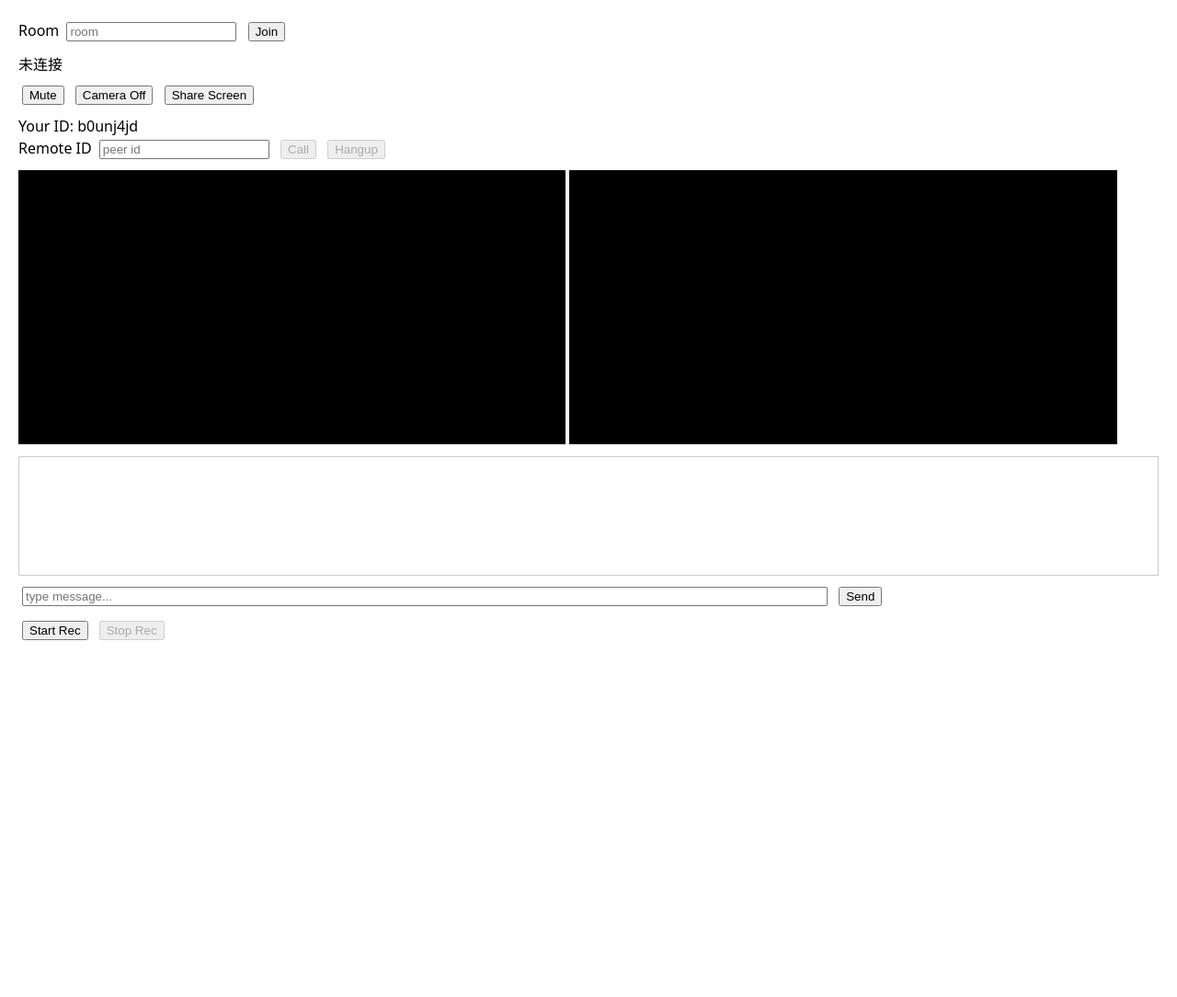
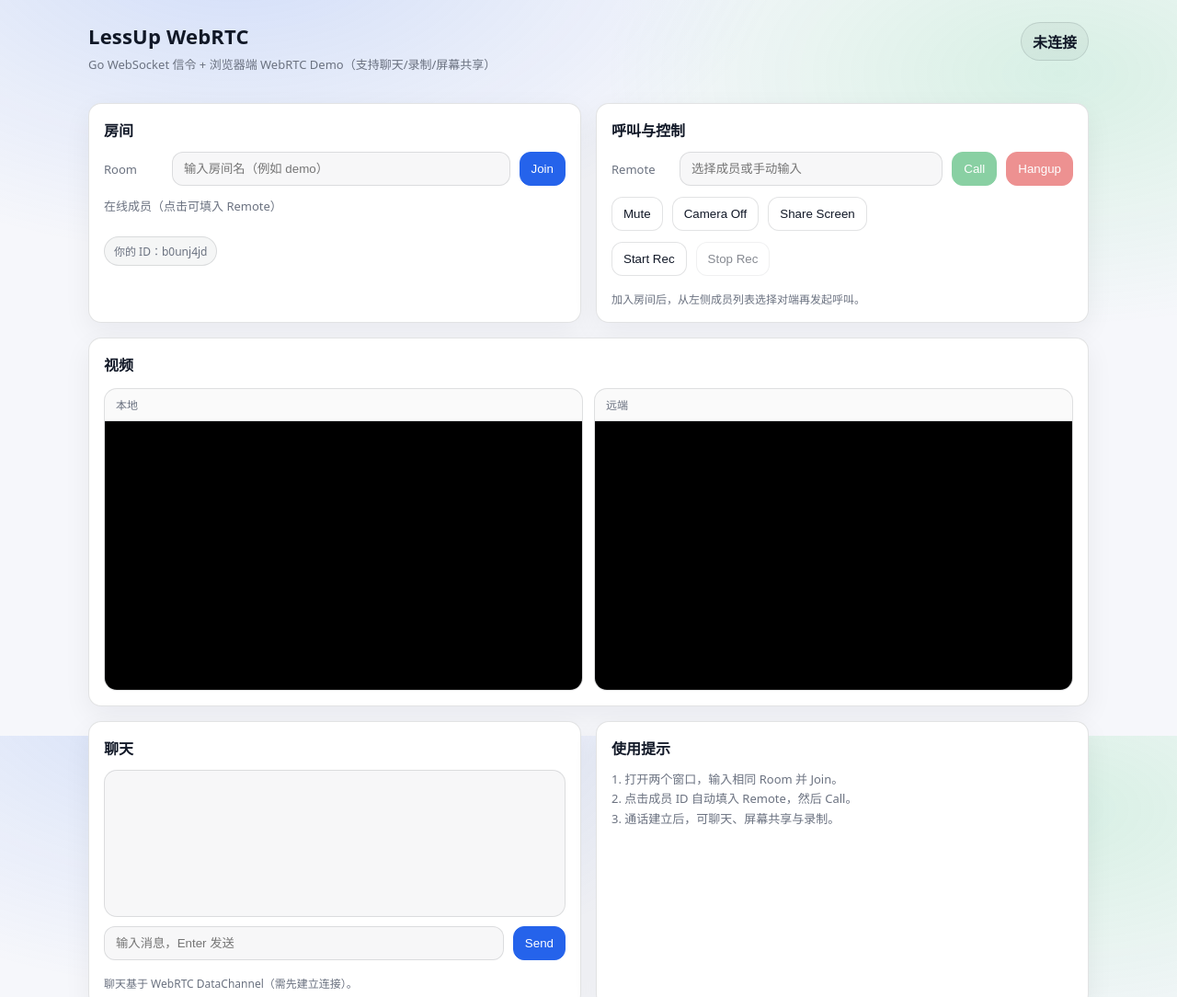
Before and after one commit to LessUp/WebRTC, a plain HTML site: page web/index.html in a window 1280 px wide. Shown: the top 1084 px of the page at 92% size. Before the commit the page ends 800 px from the top, so only its background shows below. Drawn offline with Linux system fonts and the light colour scheme.

Commit message:
一致性检查、文档同步

```diff
--- a/web/app.js
+++ b/web/app.js
@@ -4,6 +4,7 @@ const idEl = document.getElementById('myId')
 idEl.textContent = myId
 
 let ws
+let manualClose = false
 let pc
 let localStream
 let roomId
@@ -16,6 +17,15 @@ const chatLog = document.getElementById('chatLog')
 const membersEl = document.getElementById('members')
 const chatInput = document.getElementById('chatInput')
 const chatSend = document.getElementById('chatSend')
+
+const roomInput = document.getElementById('room')
+const remoteInput = document.getElementById('remote')
+const localVideo = document.getElementById('local')
+const remoteVideo = document.getElementById('remoteVideo')
+const joinBtn = document.getElementById('join')
+const callBtn = document.getElementById('call')
+const hangupBtn = document.getElementById('hangup')
+
 let state = 'idle'
 let muted = false
 let cameraOff = false
@@ -38,9 +48,20 @@ function setState(newState) {
     else if (state === 'ended') text = '通话已结束'
     statusEl.textContent = text
   }
-  if (typeof joinBtn !== 'undefined' && typeof callBtn !== 'undefined' && typeof hangupBtn !== 'undefined') {
-    joinBtn.disabled = state !== 'idle'
+  if (joinBtn) {
+    joinBtn.textContent = state === 'idle' ? 'Join' : 'Leave'
+    joinBtn.disabled = state === 'calling'
+  }
+  if (roomInput) {
+    roomInput.disabled = state !== 'idle'
+  }
+  if (remoteInput) {
+    remoteInput.disabled = state !== 'joined'
+  }
+  if (callBtn) {
     callBtn.disabled = state !== 'joined'
+  }
+  if (hangupBtn) {
     hangupBtn.disabled = state !== 'calling'
   }
 }
@@ -57,19 +78,25 @@ function renderMembers(list) {
   if (!membersEl) return
   membersEl.innerHTML = ''
   if (!list || !list.length) {
-    membersEl.textContent = 'Members: (none)'
+    const span = document.createElement('span')
+    span.className = 'muted'
+    span.textContent = '暂无成员'
+    membersEl.appendChild(span)
     return
   }
-  const label = document.createElement('span')
-  label.textContent = 'Members: '
-  membersEl.appendChild(label)
   list.forEach(id => {
     const btn = document.createElement('button')
-    btn.textContent = id === myId ? id + ' (you)' : id
-    btn.onclick = () => {
-      if (id === myId) return
-      const remoteInput = document.getElementById('remote')
-      if (remoteInput) remoteInput.value = id
+    btn.type = 'button'
+    btn.className = 'member-pill'
+    if (id === myId) {
+      btn.textContent = id + ' (你)'
+      btn.disabled = true
+    } else {
+      btn.textContent = id
+      btn.onclick = () => {
+        if (!remoteInput) return
+        remoteInput.value = id
+      }
     }
     membersEl.appendChild(btn)
   })
@@ -88,13 +115,40 @@ function setupDataChannel(dc) {
   }
 }
 
+function sendChat() {
+  if (!chatInput) return
+  const text = chatInput.value.trim()
+  if (!text) return
+  if (!dataChannel || dataChannel.readyState !== 'open') {
+    setError('聊天通道未建立（请先 Call）')
+    return
+  }
+  setError('')
+  dataChannel.send(text)
+  appendChat('me: ' + text)
+  chatInput.value = ''
+}
+
+if (chatSend) {
+  chatSend.onclick = sendChat
+}
+
+if (chatInput) {
+  chatInput.addEventListener('keydown', (e) => {
+    if (e.key === 'Enter') {
+      e.preventDefault()
+      sendChat()
+    }
+  })
+}
+
 const servers = { iceServers: [{ urls: ['stun:stun.l.google.com:19302'] }] }
 
 async function getMedia() {
   if (!localStream) {
     try {
       localStream = await navigator.mediaDevices.getUserMedia({ audio: true, video: true })
-      document.getElementById('local').srcObject = localStream
+      if (localVideo) localVideo.srcObject = localStream
       setError('')
     } catch (err) {
       console.error(err)
@@ -172,7 +226,7 @@ if (recStop) {
 }
 
 function connectWS() {
-  if (ws && ws.readyState === WebSocket.OPEN) return
+  if (ws && (ws.readyState === WebSocket.OPEN || ws.readyState === WebSocket.CONNECTING)) return
   const proto = location.protocol === 'https:' ? 'wss://' : 'ws://'
   ws = new WebSocket(proto + location.host + '/ws')
   ws.onopen = () => {
@@ -184,10 +238,12 @@ function connectWS() {
     const msg = JSON.parse(ev.data)
     if (msg.type === 'offer') {
       await ensurePC(msg.from)
+      if (remoteInput) remoteInput.value = msg.from || ''
       await pc.setRemoteDescription(msg.sdp)
       const answer = await pc.createAnswer()
       await pc.setLocalDescription(answer)
       send({ type: 'answer', room: roomId, from: myId, to: msg.from, sdp: pc.localDescription })
+      setState('calling')
     } else if (msg.type === 'answer') {
       if (pc) {
         await pc.setRemoteDescription(msg.sdp)
@@ -206,7 +262,16 @@ function connectWS() {
     setError('信令服务器连接出错')
   }
   ws.onclose = () => {
-    setError('信令服务器连接已关闭')
+    ws = null
+    closePeerConnection()
+    roomId = null
+    if (remoteInput) remoteInput.value = ''
+    if (manualClose) {
+      manualClose = false
+      setError('')
+    } else {
+      setError('信令服务器连接已关闭')
+    }
     setState('idle')
     renderMembers([])
   }
@@ -220,24 +285,80 @@ async function ensurePC(target) {
     if (e.candidate) send({ type: 'candidate', room: roomId, from: myId, to: remoteId, candidate: e.candidate })
   }
   pc.ontrack = (e) => {
-    document.getElementById('remoteVideo').srcObject = e.streams[0]
+    if (remoteVideo) remoteVideo.srcObject = e.streams[0]
   }
   pc.ondatachannel = (e) => {
     setupDataChannel(e.channel)
   }
   await getMedia()
   localStream.getTracks().forEach(t => pc.addTrack(t, localStream))
+  if (usingScreen && screenStream) {
+    const track = screenStream.getVideoTracks()[0]
+    if (track) {
+      const sender = pc.getSenders().find(s => s.track && s.track.kind === 'video')
+      if (sender) {
+        sender.replaceTrack(track).catch(() => {})
+      }
+    }
+  }
+}
+
+function closePeerConnection() {
+  if (dataChannel) {
+    try { dataChannel.close() } catch {}
+  }
+  dataChannel = null
+  remoteId = null
+  if (pc) {
+    try { pc.close() } catch {}
+    pc = null
+  }
+  if (remoteVideo) remoteVideo.srcObject = null
+}
+
+function stopLocalMedia() {
+  if (localStream) {
+    localStream.getTracks().forEach(t => { try { t.stop() } catch {} })
+    localStream = null
+  }
+  if (localVideo) localVideo.srcObject = null
+  muted = false
+  cameraOff = false
+  const muteButton = document.getElementById('muteBtn')
+  if (muteButton) muteButton.textContent = 'Mute'
+  const cameraButton = document.getElementById('cameraBtn')
+  if (cameraButton) cameraButton.textContent = 'Camera Off'
+}
+
+function leaveRoom() {
+  closePeerConnection()
+  if (usingScreen) {
+    stopScreenShare()
+  }
+  stopLocalMedia()
+  renderMembers([])
+  if (remoteInput) remoteInput.value = ''
+  setError('')
+  if (ws) {
+    try {
+      manualClose = true
+      ws.send(JSON.stringify({ type: 'leave', room: roomId, from: myId }))
+    } catch {}
+    try { ws.close() } catch {}
+  }
+  ws = null
+  roomId = null
+  setState('idle')
 }
 
 function stopScreenShare() {
   if (!usingScreen) return
-  const localVideo = document.getElementById('local')
   if (screenStream) {
     screenStream.getTracks().forEach(t => { try { t.stop() } catch {} })
     screenStream = null
   }
   if (localStream) {
-    localVideo.srcObject = localStream
+    if (localVideo) localVideo.srcObject = localStream
     const cameraTrack = localStream.getVideoTracks()[0]
     if (pc && cameraTrack) {
       const sender = pc.getSenders().find(s => s.track && s.track.kind === 'video')
@@ -246,7 +367,7 @@ function stopScreenShare() {
       }
     }
   } else {
-    localVideo.srcObject = null
+    if (localVideo) localVideo.srcObject = null
   }
   usingScreen = false
   const btn = document.getElementById('screenBtn')
@@ -254,7 +375,6 @@ function stopScreenShare() {
 }
 
 function getRecordStream() {
-  const remoteVideo = document.getElementById('remoteVideo')
   const remoteStream = remoteVideo && remoteVideo.srcObject
   if (remoteStream) return remoteStream
   if (localStream) return localStream
@@ -267,23 +387,29 @@ function send(obj) {
   }
 }
 
-const joinBtn = document.getElementById('join')
 joinBtn.onclick = async () => {
-  roomId = document.getElementById('room').value.trim()
+  if (state !== 'idle') {
+    leaveRoom()
+    return
+  }
+  roomId = (roomInput ? roomInput.value : '').trim()
   if (!roomId) return
-  connectWS()
   try {
     await getMedia()
   } catch {
     // error already handled in getMedia
     return
   }
+  connectWS()
 }
 
-const callBtn = document.getElementById('call')
 callBtn.onclick = async () => {
-  const id = document.getElementById('remote').value.trim()
+  const id = (remoteInput ? remoteInput.value : '').trim()
   if (!id || !roomId) return
+  if (!ws || ws.readyState !== WebSocket.OPEN) {
+    setError('信令服务器未连接')
+    return
+  }
   await ensurePC(id)
   if (!dataChannel) {
     const dc = pc.createDataChannel('chat')
@@ -295,14 +421,9 @@ callBtn.onclick = async () => {
   setState('calling')
 }
 
-const hangupBtn = document.getElementById('hangup')
 hangupBtn.onclick = () => {
-  if (pc) {
-    pc.getSenders().forEach(s => { try { s.track && s.track.stop() } catch {} })
-    pc.close()
-    pc = null
-  }
-  if (roomId) {
+  closePeerConnection()
+  if (roomId && ws && ws.readyState === WebSocket.OPEN) {
     setState('joined')
   } else {
     setState('idle')
@@ -348,8 +469,7 @@ if (screenBtn) {
         screenStream = stream
         usingScreen = true
         screenBtn.textContent = 'Stop Share'
-        const localVideo = document.getElementById('local')
-        localVideo.srcObject = screenStream
+        if (localVideo) localVideo.srcObject = screenStream
         if (pc) {
           const sender = pc.getSenders().find(s => s.track && s.track.kind === 'video')
           if (sender) {
--- a/web/index.html
+++ b/web/index.html
@@ -2,57 +2,102 @@
 <html>
 <head>
 <meta charset="utf-8">
-<title>WebRTC Demo</title>
+<title>LessUp WebRTC</title>
 <meta name="viewport" content="width=device-width,initial-scale=1">
-<style>
-body{font-family:system-ui,Arial;margin:20px}
-video{width:48%;background:#000}
-input,button{margin:4px}
-.row{margin:8px 0}
-</style>
+<link rel="stylesheet" href="styles.css">
 </head>
  <body>
- <div class="row">
- <label>Room</label>
- <input id="room" placeholder="room">
- <button id="join">Join</button>
+  <div class="app">
+   <header class="app__header">
+    <div class="brand">
+     <div class="brand__title">LessUp WebRTC</div>
+     <div class="brand__subtitle">Go WebSocket 信令 + 浏览器端 WebRTC Demo（支持聊天/录制/屏幕共享）</div>
     </div>
- <div class="row">
- <div id="status">未连接</div>
+    <div class="status">
+     <div id="status" class="status__text">未连接</div>
+     <div id="error" class="status__error"></div>
     </div>
- <div class="row">
- <div id="members"></div>
+   </header>
+
+   <div class="grid">
+    <section class="card">
+     <h2 class="card__title">房间</h2>
+     <div class="form-row">
+      <span class="label">Room</span>
+      <input id="room" class="input" placeholder="输入房间名（例如 demo）" autocomplete="off">
+      <button id="join" class="button button--primary">Join</button>
      </div>
- <div class="row">
- <div id="error" style="color:#c00;"></div>
+
+     <div class="members">
+      <div class="members__title">在线成员（点击可填入 Remote）</div>
+      <div id="members" class="members__list"></div>
      </div>
- <div class="row">
- <button id="muteBtn">Mute</button>
- <button id="cameraBtn">Camera Off</button>
- <button id="screenBtn">Share Screen</button>
+
+     <div class="footer">
+      <span class="pill">你的 ID：<span id="myId"></span></span>
      </div>
- <div class="row">
- <div>Your ID: <span id="myId"></span></div>
- <label>Remote ID</label>
- <input id="remote" placeholder="peer id">
- <button id="call">Call</button>
- <button id="hangup">Hangup</button>
+    </section>
+
+    <section class="card">
+     <h2 class="card__title">呼叫与控制</h2>
+     <div class="form-row">
+      <span class="label">Remote</span>
+      <input id="remote" class="input" placeholder="选择成员或手动输入" autocomplete="off">
+      <button id="call" class="button button--success">Call</button>
+      <button id="hangup" class="button button--danger">Hangup</button>
      </div>
-<div class="row">
+
+     <div class="controls">
+      <button id="muteBtn" class="button">Mute</button>
+      <button id="cameraBtn" class="button">Camera Off</button>
+      <button id="screenBtn" class="button">Share Screen</button>
+     </div>
+
+     <div class="controls">
+      <button id="recStart" class="button">Start Rec</button>
+      <button id="recStop" class="button" disabled>Stop Rec</button>
+     </div>
+
+     <div class="footer">
+      加入房间后，从左侧成员列表选择对端再发起呼叫。
+     </div>
+    </section>
+
+    <section class="card card--full">
+     <h2 class="card__title">视频</h2>
+     <div class="videos">
+      <div class="video-tile">
+       <div class="video-tile__label">本地</div>
        <video id="local" autoplay playsinline muted></video>
+      </div>
+      <div class="video-tile">
+       <div class="video-tile__label">远端</div>
        <video id="remoteVideo" autoplay playsinline></video>
       </div>
-<div class="row">
-<div id="chatLog" style="height:120px;overflow:auto;border:1px solid #ccc;padding:4px;"></div>
      </div>
-<div class="row">
-<input id="chatInput" placeholder="type message..." style="width:70%;">
-<button id="chatSend">Send</button>
+    </section>
+
+    <section class="card">
+     <h2 class="card__title">聊天</h2>
+     <div id="chatLog" class="chat-log" aria-live="polite"></div>
+     <div class="chat-input">
+      <input id="chatInput" class="input" placeholder="输入消息，Enter 发送" autocomplete="off">
+      <button id="chatSend" class="button button--primary">Send</button>
      </div>
-<div class="row">
-<button id="recStart">Start Rec</button>
-<button id="recStop" disabled>Stop Rec</button>
+     <div class="footer">聊天基于 WebRTC DataChannel（需先建立连接）。</div>
+    </section>
+
+    <section class="card">
+     <h2 class="card__title">使用提示</h2>
+     <div class="muted" style="font-size: 13px; line-height: 1.65;">
+      <div>1. 打开两个窗口，输入相同 Room 并 Join。</div>
+      <div>2. 点击成员 ID 自动填入 Remote，然后 Call。</div>
+      <div>3. 通话建立后，可聊天、屏幕共享与录制。</div>
      </div>
+    </section>
+   </div>
+  </div>
+
   <script src="app.js"></script>
  </body>
 </html>
--- /dev/null
+++ b/web/styles.css
@@ -0,0 +1,341 @@
+:root {
+  --radius: 14px;
+
+  --bg: #f6f7fb;
+  --card-bg: #ffffff;
+  --text: #111827;
+  --muted: #6b7280;
+  --border: rgba(17, 24, 39, 0.12);
+  --shadow: 0 10px 30px rgba(17, 24, 39, 0.06);
+
+  --input-bg: rgba(17, 24, 39, 0.03);
+  --button-bg: #ffffff;
+  --button-hover: rgba(17, 24, 39, 0.06);
+  --chip-bg: rgba(17, 24, 39, 0.04);
+  --chip-hover: rgba(17, 24, 39, 0.07);
+  --video-bg: rgba(17, 24, 39, 0.02);
+
+  --focus: #2563eb;
+  --primary: #2563eb;
+  --primary-hover: #1d4ed8;
+  --success: #16a34a;
+  --danger: #dc2626;
+}
+
+@media (prefers-color-scheme: dark) {
+  :root {
+    --bg: #0b1220;
+    --card-bg: rgba(255, 255, 255, 0.06);
+    --text: #e5e7eb;
+    --muted: rgba(229, 231, 235, 0.72);
+    --border: rgba(229, 231, 235, 0.14);
+    --shadow: 0 10px 30px rgba(0, 0, 0, 0.35);
+
+    --input-bg: rgba(255, 255, 255, 0.06);
+    --button-bg: rgba(255, 255, 255, 0.06);
+    --button-hover: rgba(255, 255, 255, 0.1);
+    --chip-bg: rgba(255, 255, 255, 0.08);
+    --chip-hover: rgba(255, 255, 255, 0.12);
+    --video-bg: rgba(255, 255, 255, 0.05);
+
+    --focus: #60a5fa;
+    --primary: #3b82f6;
+    --primary-hover: #2563eb;
+    --success: #22c55e;
+    --danger: #ef4444;
+  }
+}
+
+* {
+  box-sizing: border-box;
+}
+
+html,
+body {
+  height: 100%;
+}
+
+body {
+  margin: 0;
+  font-family: ui-sans-serif, system-ui, -apple-system, Segoe UI, Roboto, Helvetica,
+    Arial, "Apple Color Emoji", "Segoe UI Emoji";
+  background: radial-gradient(1000px 600px at 20% -10%, rgba(37, 99, 235, 0.18), transparent 60%),
+    radial-gradient(900px 500px at 90% 10%, rgba(34, 197, 94, 0.14), transparent 55%),
+    var(--bg);
+  color: var(--text);
+}
+
+.app {
+  max-width: 1120px;
+  margin: 0 auto;
+  padding: 24px 16px 32px;
+}
+
+.app__header {
+  display: flex;
+  gap: 16px;
+  align-items: flex-start;
+  justify-content: space-between;
+  flex-wrap: wrap;
+  margin-bottom: 18px;
+}
+
+.brand__title {
+  font-size: 22px;
+  font-weight: 750;
+  letter-spacing: 0.2px;
+}
+
+.brand__subtitle {
+  margin-top: 6px;
+  font-size: 13px;
+  color: var(--muted);
+}
+
+.status {
+  text-align: right;
+  max-width: 420px;
+}
+
+.status__text {
+  display: inline-block;
+  padding: 8px 12px;
+  border-radius: 999px;
+  border: 1px solid var(--border);
+  background: var(--chip-bg);
+  font-weight: 650;
+}
+
+.status__error {
+  margin-top: 10px;
+  font-size: 13px;
+  color: var(--danger);
+  min-height: 18px;
+}
+
+.grid {
+  display: grid;
+  grid-template-columns: 1fr;
+  gap: 16px;
+}
+
+@media (min-width: 980px) {
+  .grid {
+    grid-template-columns: 1fr 1fr;
+  }
+
+  .card--full {
+    grid-column: 1 / -1;
+  }
+}
+
+.card {
+  border-radius: var(--radius);
+  border: 1px solid var(--border);
+  background: var(--card-bg);
+  box-shadow: var(--shadow);
+  padding: 16px;
+  backdrop-filter: blur(10px);
+}
+
+.card__title {
+  margin: 0 0 12px;
+  font-size: 16px;
+}
+
+.form-row {
+  display: flex;
+  gap: 10px;
+  align-items: center;
+  flex-wrap: wrap;
+}
+
+.label {
+  font-size: 13px;
+  color: var(--muted);
+  min-width: 64px;
+}
+
+.input {
+  flex: 1 1 220px;
+  min-width: 180px;
+  padding: 10px 12px;
+  border-radius: 12px;
+  border: 1px solid var(--border);
+  background: var(--input-bg);
+  color: var(--text);
+  outline: none;
+}
+
+.input:focus {
+  border-color: var(--focus);
+  box-shadow: 0 0 0 4px rgba(96, 165, 250, 0.25);
+}
+
+.button {
+  padding: 10px 12px;
+  border-radius: 12px;
+  border: 1px solid var(--border);
+  background: var(--button-bg);
+  color: var(--text);
+  cursor: pointer;
+  user-select: none;
+  transition: transform 0.06s ease, background 0.15s ease, border-color 0.15s ease,
+    opacity 0.15s ease;
+}
+
+.button:hover {
+  background: var(--button-hover);
+}
+
+.button:active {
+  transform: translateY(1px);
+}
+
+.button:disabled {
+  opacity: 0.5;
+  cursor: not-allowed;
+  transform: none;
+}
+
+.button--primary {
+  background: var(--primary);
+  border-color: var(--primary);
+  color: #ffffff;
+}
+
+.button--primary:hover {
+  background: var(--primary-hover);
+  border-color: var(--primary-hover);
+}
+
+.button--success {
+  background: var(--success);
+  border-color: var(--success);
+  color: #ffffff;
+}
+
+.button--danger {
+  background: var(--danger);
+  border-color: var(--danger);
+  color: #ffffff;
+}
+
+.controls {
+  display: flex;
+  gap: 10px;
+  flex-wrap: wrap;
+  margin-top: 12px;
+}
+
+.pill {
+  display: inline-block;
+  padding: 6px 10px;
+  border-radius: 999px;
+  border: 1px solid var(--border);
+  background: var(--chip-bg);
+  font-size: 12px;
+}
+
+.muted {
+  color: var(--muted);
+}
+
+.members {
+  margin-top: 12px;
+}
+
+.members__title {
+  font-size: 13px;
+  color: var(--muted);
+  margin-bottom: 8px;
+}
+
+.members__list {
+  display: flex;
+  gap: 8px;
+  flex-wrap: wrap;
+}
+
+.member-pill {
+  border: 1px solid var(--border);
+  background: var(--chip-bg);
+  color: var(--text);
+  padding: 8px 10px;
+  border-radius: 999px;
+  font-size: 12px;
+  cursor: pointer;
+  transition: background 0.15s ease;
+}
+
+.member-pill:hover {
+  background: var(--chip-hover);
+}
+
+.videos {
+  display: grid;
+  grid-template-columns: 1fr;
+  gap: 12px;
+  margin-top: 14px;
+}
+
+@media (min-width: 640px) {
+  .videos {
+    grid-template-columns: 1fr 1fr;
+  }
+}
+
+.video-tile {
+  border-radius: var(--radius);
+  border: 1px solid var(--border);
+  background: var(--video-bg);
+  overflow: hidden;
+}
+
+.video-tile__label {
+  padding: 8px 12px;
+  font-size: 12px;
+  color: var(--muted);
+  border-bottom: 1px solid var(--border);
+}
+
+.video-tile video {
+  width: 100%;
+  aspect-ratio: 16 / 9;
+  background: #000000;
+  display: block;
+}
+
+.chat-log {
+  height: 160px;
+  overflow: auto;
+  padding: 12px;
+  border: 1px solid var(--border);
+  border-radius: var(--radius);
+  background: var(--input-bg);
+  font-size: 13px;
+  line-height: 1.5;
+}
+
+.chat-log > div {
+  padding: 4px 0;
+  border-bottom: 1px dashed rgba(107, 114, 128, 0.35);
+}
+
+.chat-log > div:last-child {
+  border-bottom: none;
+}
+
+.chat-input {
+  margin-top: 10px;
+  display: flex;
+  gap: 10px;
+  flex-wrap: wrap;
+  align-items: center;
+}
+
+.footer {
+  margin-top: 16px;
+  color: var(--muted);
+  font-size: 12px;
+}
```
Also changed, not shown: 7 other files. Lines whose indentation alone changed are shown as unchanged.
